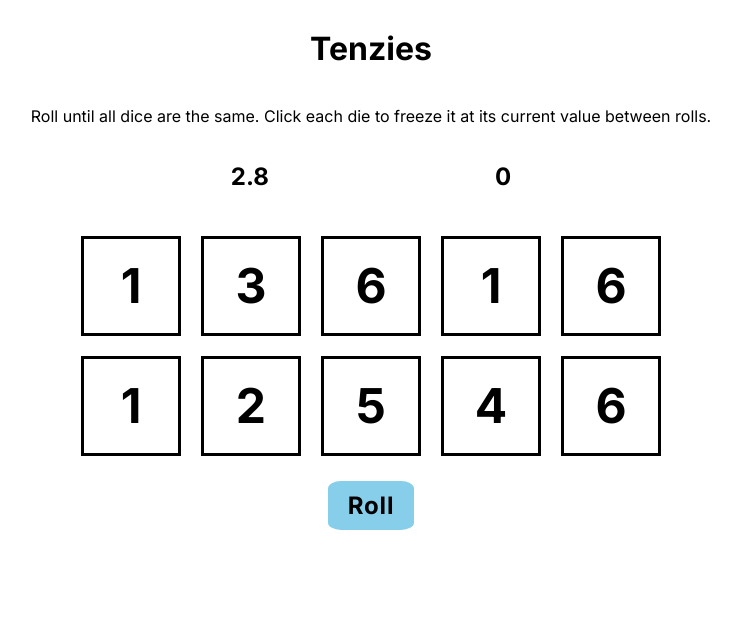
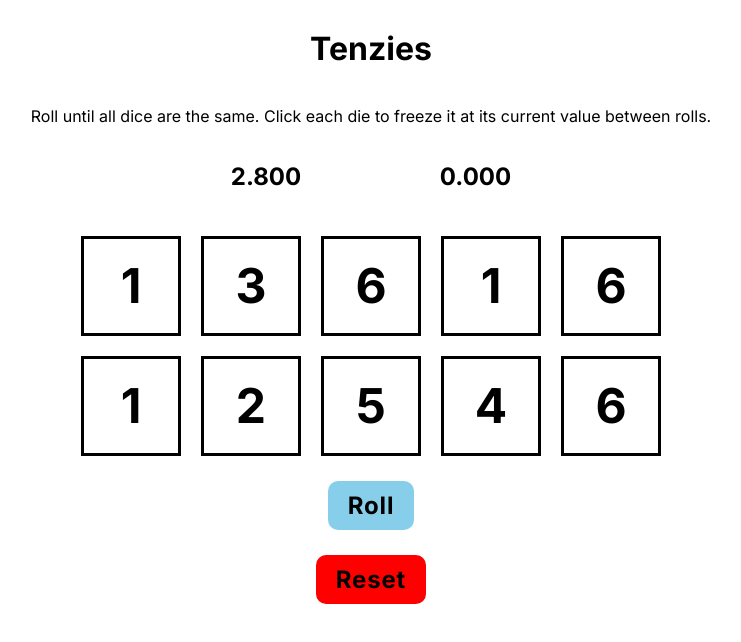
Before and after one commit to sampma309/Tenzies, a React (Vite) app: page / in a window 1280 px wide. Both pictures are taken after a click on the button "Start". Shown: the top 642 px of the page, without its empty margins (269-1010 px from the left). Built offline with nearby package versions, Linux system fonts and the light colour scheme.

Commit message:
added reset button for if you want to start a new game before you have finished your current one

```diff
--- a/index.css
+++ b/index.css
@@ -54,20 +54,29 @@
     background-color: greenyellow;
 }
 
-.button--root {
+.buttons {
     display: flex;
+    flex-direction: column;
     justify-content: center;
     align-items: center;
 }
 
-.roll-button {
-    margin: 25px;
-    background-color: skyblue;
-    color: black;
+.buttons > button {
     border: none;
     font-size: 24px;
     font-weight: bold;
+    letter-spacing: 0.05rem;
     padding: 10px 20px;
-    border-radius: 15%;
-    letter-spacing: 0.05rem;
+    border-radius: 10px;
 }
+
+.buttons--roll {
+    background-color: skyblue;
+    color: black;
+    margin: 25px;
+}
+
+.buttons--reset {
+    background-color: red;
+    color: black;
+}
--- a/src/App.jsx
+++ b/src/App.jsx
@@ -25,8 +25,6 @@ export default function App() {
       ? {...die, locked: !die.locked}
       : {...die}
     }))
-    console.log(dice)
-
   }
 
   // End game if all dice are equal and locked
@@ -50,6 +48,13 @@ export default function App() {
       locked: false,
       value: Math.ceil(6 * Math.random())
     })))
+  }
+
+  function resetBoard() {
+    setGameState(0)
+    setDice(prevDice => prevDice.map(die => {
+      return {...die, locked: false}
+    }))
   }
 
   const diceElements = dice.map(die => {
@@ -79,6 +84,7 @@ export default function App() {
         gameState={gameState}
         rollNewValues={rollNewValues}
         startGame={startGame}
+        resetBoard={resetBoard}
       />
     </div>
   )
--- a/src/components/GameButton.jsx
+++ b/src/components/GameButton.jsx
@@ -18,13 +18,22 @@ export default function GameButton(props) {
     }
 
     return (
-        <div className="button--root">
+        <div className="buttons">
             <button
-                className="roll-button"
+                className="buttons--roll"
                 onClick={buttonFunction}
             >
                 {buttonText}
             </button>
+
+            {/* Reset button */}
+            {props.gameState === 1 &&
+            <button
+                className="buttons--reset"
+                onClick={props.resetBoard}
+            >
+            Reset
+            </button>}
         </div>
 
     )
--- a/src/components/Timer.jsx
+++ b/src/components/Timer.jsx
@@ -8,10 +8,12 @@ export default function Timer(props) {
 
         let interval
         if (props.gameState === 1) {
-            console.log("game started")
             interval = setInterval(() => {
                 setTime(Date.now() - props.startTime)
             }, 100)
+        }
+        else if (props.gameState === 0) {
+            setTime(0)
         }
 
         return () => clearInterval(interval);
@@ -30,8 +32,8 @@ export default function Timer(props) {
 
     return (
         <div className="times">
-            <h2 className="times--current">{time / 1000}</h2>
-            <h2 className="times--best">{personalBest / 1000}</h2>
+            <h2 className="times--current">{(time / 1000).toFixed(3)}</h2>
+            <h2 className="times--best">{(personalBest / 1000).toFixed(3)}</h2>
         </div>
     )
 }
```
